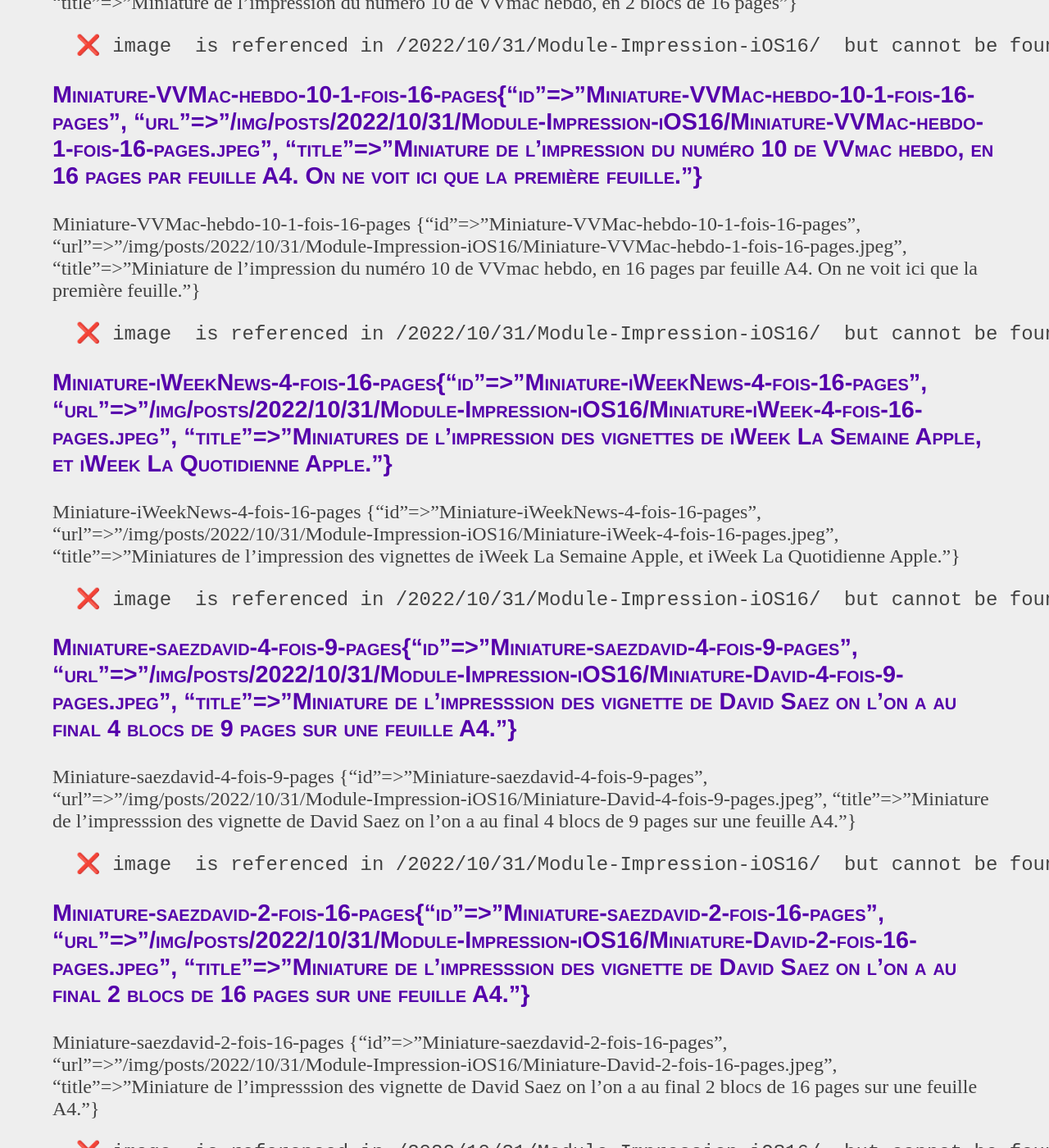
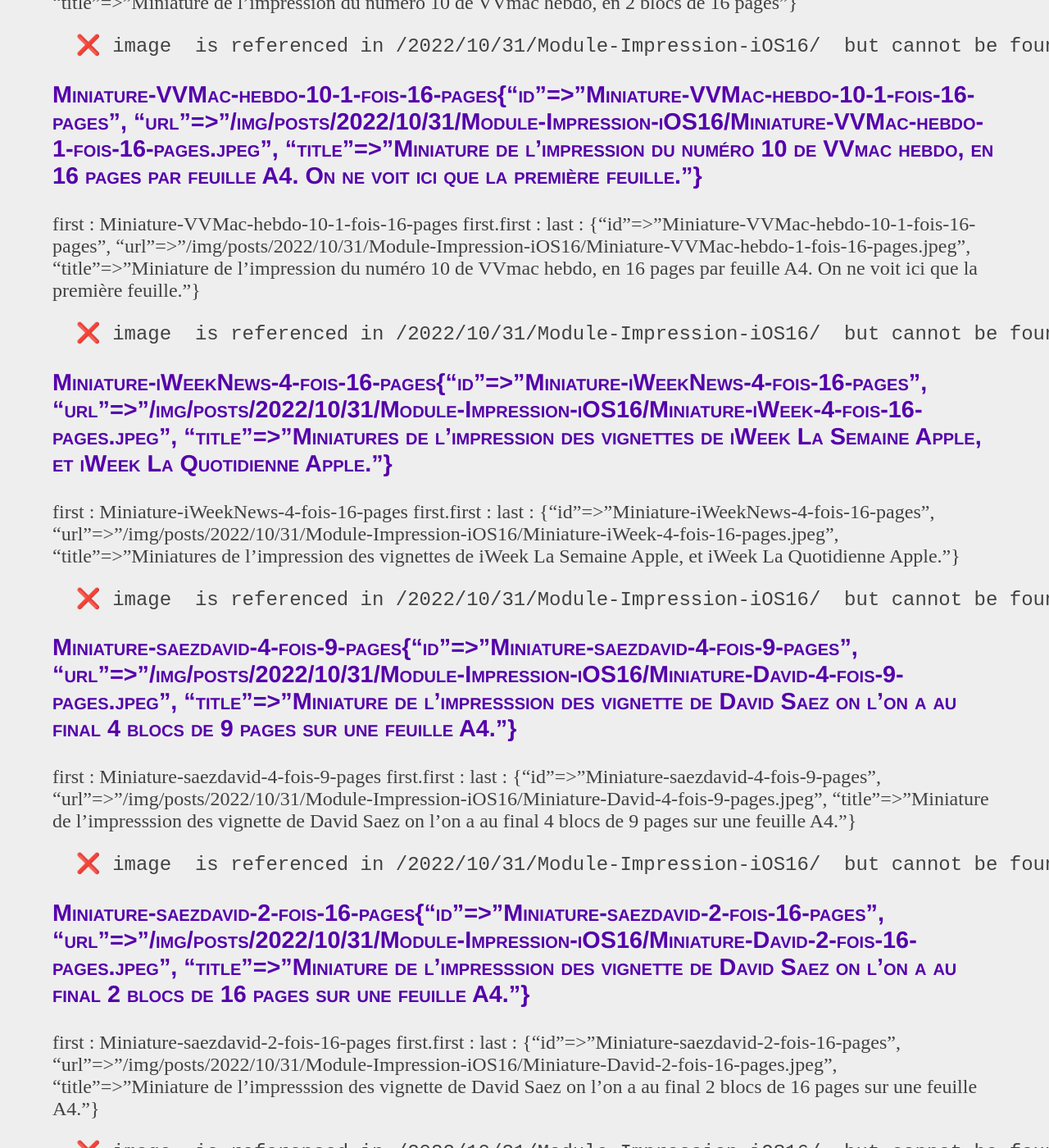
Before and after one commit to MarcosIckx/PreviewMarcosxNet, a Jekyll site: the page built from _reports/images.md, in a window 1280 px wide and 1400 px high, scrolled down 3495 px. Shown: the whole window at 82% size. Built offline with Jekyll 4.4.1, drawn with Linux system fonts in a browser that asks for light colours; some of the changed text lies outside the part shown.

Commit message:
Update images.md

```diff
--- a/_reports/images.md
+++ b/_reports/images.md
@@ -11,8 +11,10 @@
 ## {{ post.title }} / {{ post.url }}
   {% for image in post.images %}
 ### {{ image }}
-{{image.first}}
-{{image.last}}
+first : {{image.first}}
+first.first : {{image.first.first}}
+last : {{image.last}}
+
     {% if staticUrlList contains image.url %}
       ✅ image {{image.url}} is referenced in {{post.url }}  and can be found
     {% else %}
```
